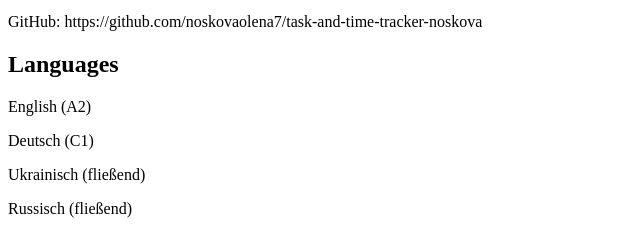
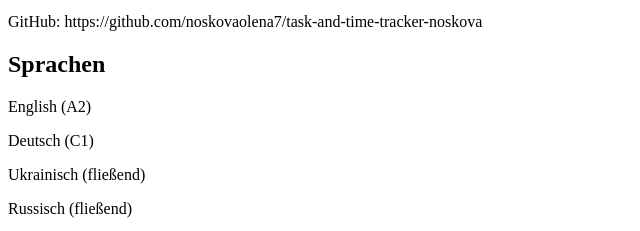
Before and after one commit to noskovaolena7/hello-world, a plain HTML site: page frontend/index.html in a window 1280 px wide. Shown: the part 2233-2464 px from the top of the page, 0-640 px from the left. Drawn offline with Linux system fonts and the light colour scheme.

Commit message:
- added corrections

```diff
--- a/frontend/index.html
+++ b/frontend/index.html
@@ -88,7 +88,7 @@
 <p>Das Projekt ist ein webbasiertes System zur Verwaltung von Aufgaben, Projekten und Arbeitszeit. Es ermöglicht Unternehmen, den Fortschritt jedes Projekts transparent zu verfolgen und die Teamkapazität effizient zu planen. Ein integrierter Timer zeichnet die tatsächliche Arbeitszeit der Mitarbeiter automatisch auf. Benutzer erhalten rechtzeitige Erinnerungen vor wichtigen Deadlines, um Verzögerungen zu vermeiden. Das Rollenmodell umfasst Admin, Manager und Worker.</p>
 <p>GitHub: https://github.com/noskovaolena7/task-and-time-tracker-noskova</p>
 
-<h2>Languages</h2>
+<h2>Sprachen</h2>
 <p>English (A2)</p>
 <p>Deutsch (C1)</p>
 <p>Ukrainisch (fließend)</p>
```
